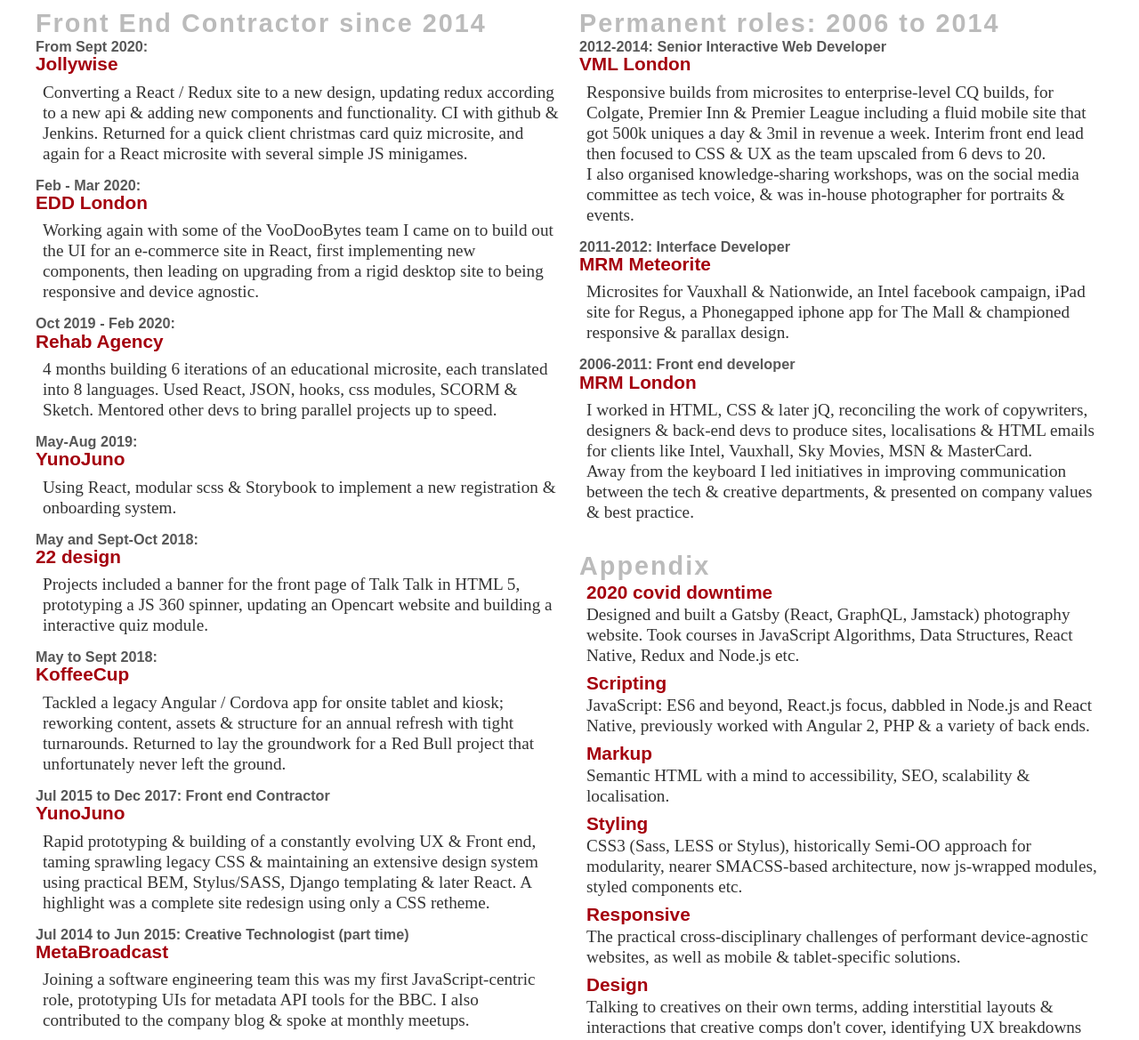
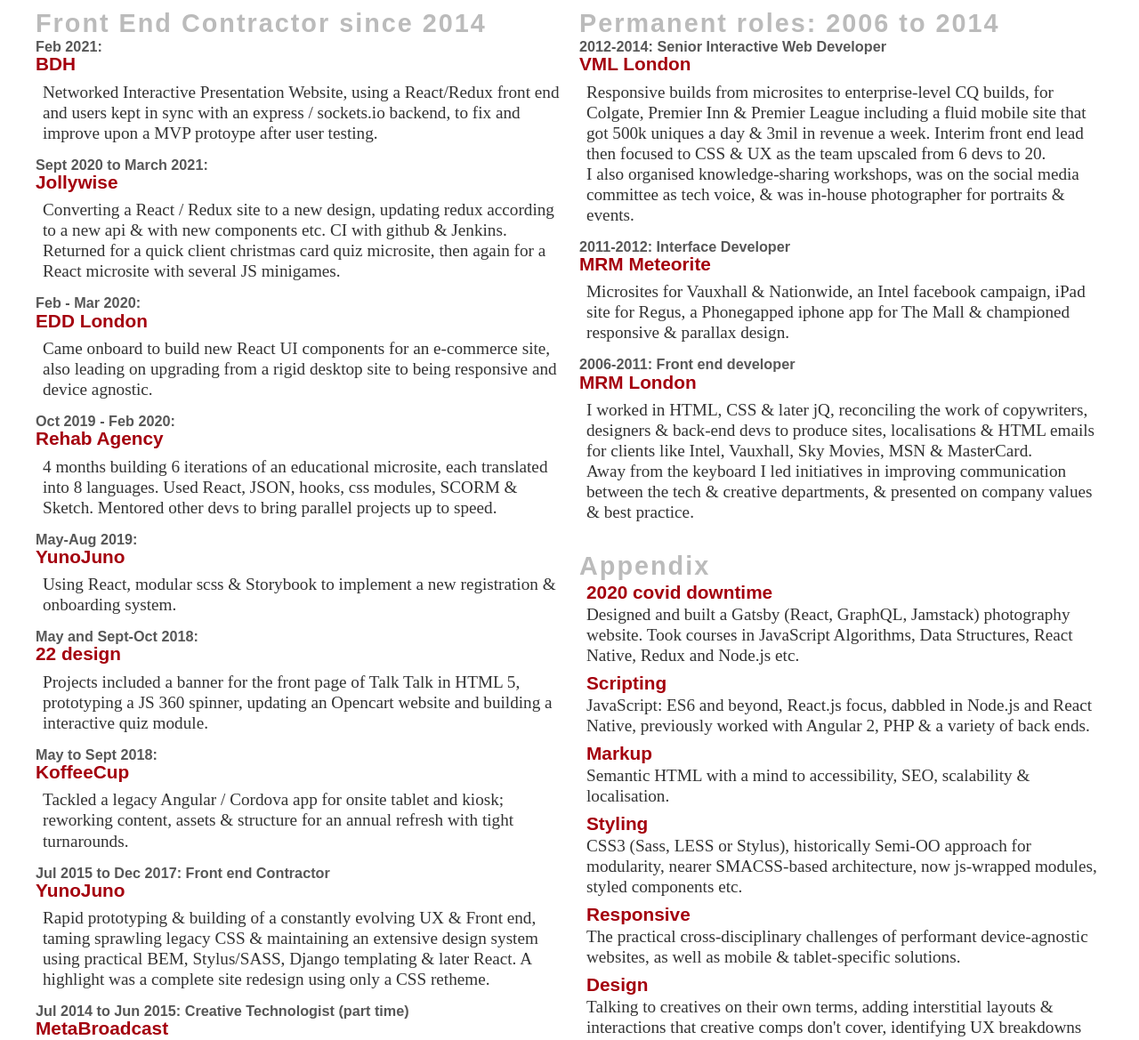
Before and after one commit to DanielGovan/cv_page, a Gatsby site: page / in a window 1280 px wide. Shown: the part 117-1286 px from the top of the page at 89% size. Built offline with nearby package versions, Linux system fonts and the light colour scheme; Gatsby itself is replaced by a stand-in of ours.

Commit message:
Added contract at BDH

```diff
--- a/src/components/FooterLink.js
+++ b/src/components/FooterLink.js
@@ -3,7 +3,7 @@
 
 const StyledLink = styled.div`
   font-family: "Ubuntu", sans-serif;
-  padding: 0.5rem;
+  padding: 0;
   margin: 0 0.5rem 0 0;
   display: inline-block;
   a {
--- a/src/pages/index.js
+++ b/src/pages/index.js
@@ -25,19 +25,22 @@
 
       <ColumnWrap>
         <SectionHeader>Front End Contractor since 2014</SectionHeader>
-        <Place time="From Sept 2020:" place="Jollywise">
+        <Place time="Feb 2021:" place="BDH">
+          Networked Interactive Presentation Website, using a React/Redux front
+          end and users kept in sync with an express / sockets.io backend, to
+          fix and improve upon a MVP protoype after user testing.
+        </Place>
+        <Place time="Sept 2020 to March 2021:" place="Jollywise">
           Converting a React / Redux site to a new design, updating redux
-          according to a new api &amp; adding new components and functionality.
-          CI with github &amp; Jenkins. Returned for a quick client christmas
-          card quiz microsite, and again for a React microsite with several
-          simple JS minigames.
+          according to a new api &amp; with new components etc. CI with github
+          &amp; Jenkins. Returned for a quick client christmas card quiz
+          microsite, then again for a React microsite with several JS minigames.
         </Place>
 
         <Place time="Feb - Mar 2020:" place="EDD London">
-          Working again with some of the VooDooBytes team I came on to build out
-          the UI for an e-commerce site in React, first implementing new
-          components, then leading on upgrading from a rigid desktop site to
-          being responsive and device agnostic.
+          Came onboard to build new React UI components for an e-commerce site,
+          also leading on upgrading from a rigid desktop site to being
+          responsive and device agnostic.
         </Place>
         <Place time="Oct 2019 - Feb 2020:" place="Rehab Agency">
           4 months building 6 iterations of an educational microsite, each
@@ -57,8 +60,7 @@
         <Place time="May to Sept 2018:" place="KoffeeCup">
           Tackled a legacy Angular / Cordova app for onsite tablet and kiosk;
           reworking content, assets &amp; structure for an annual refresh with
-          tight turnarounds. Returned to lay the groundwork for a Red Bull
-          project that unfortunately never left the ground.
+          tight turnarounds.
         </Place>
         <Place
           time="Jul 2015 to Dec 2017: Front end Contractor"
@@ -74,10 +76,9 @@
           time="Jul 2014 to Jun 2015: Creative Technologist (part time)"
           place="MetaBroadcast"
         >
-          Joining a software engineering team this was my first
-          JavaScript-centric role, prototyping UIs for metadata API tools for
-          the BBC. I also contributed to the company blog &amp; spoke at monthly
-          meetups.
+          Joining a software engineering team to prototyping UIs for metadata
+          API tools for the BBC. I also wrote on the company blog &amp; spoke at
+          monthly meetups.
         </Place>
         <Place
           time="Feb 2014 to Jun 2015: Front end Contractor"
@@ -169,7 +170,6 @@
 
         <div class="Appendix-links">
           <SectionHeader>Contact</SectionHeader>
-
           <FooterLink
             print="www.linkedin.com/in/daniel-govan-9227511"
             href="https://www.linkedin.com/in/%F0%9F%91%8D-daniel-govan-9227511/"
@@ -186,7 +186,6 @@
             <FaGithubAlt />
             Github
           </FooterLink>
-
           <FooterLink
             print="danielgovan@gmail.com"
             href="mailto:danielgovan@gmail.com"
```
